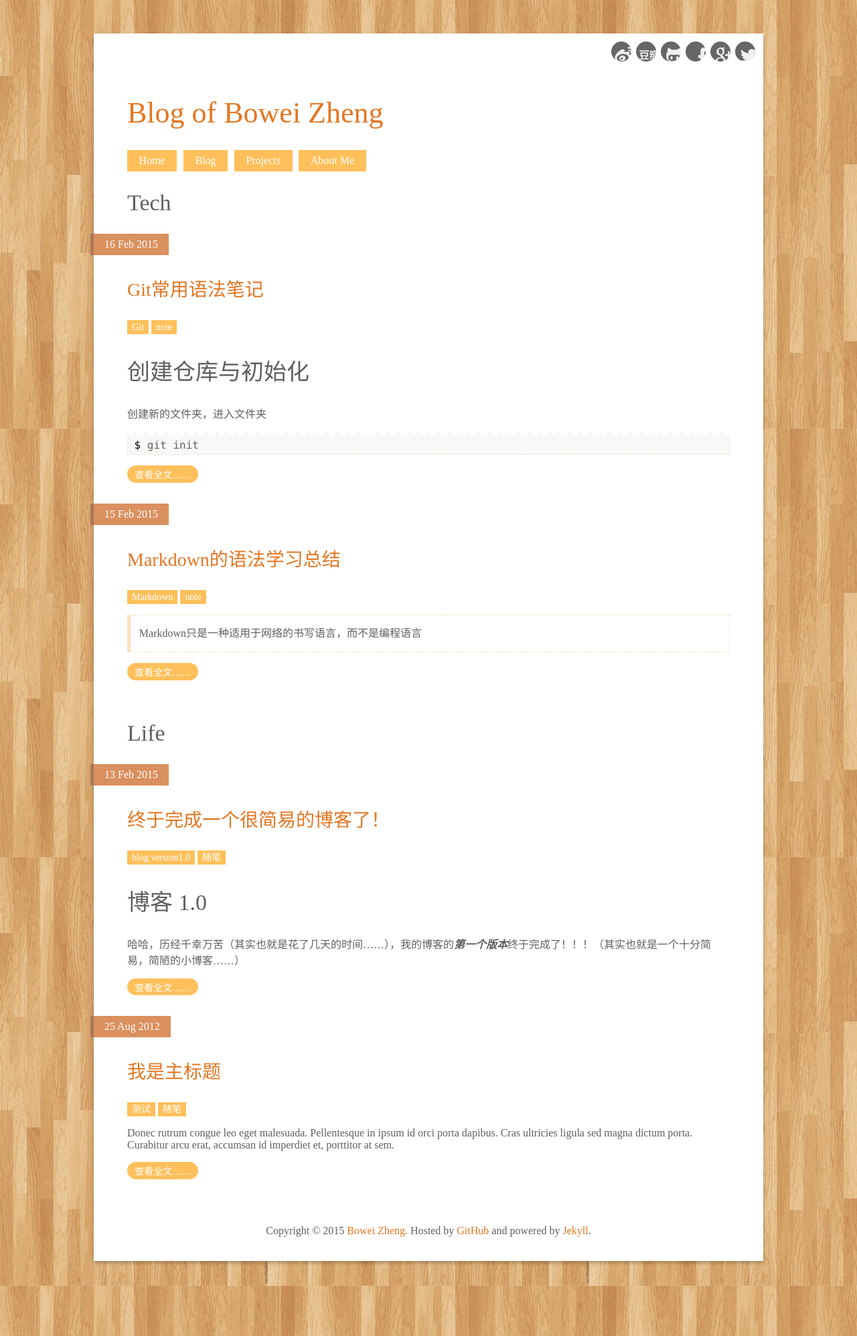
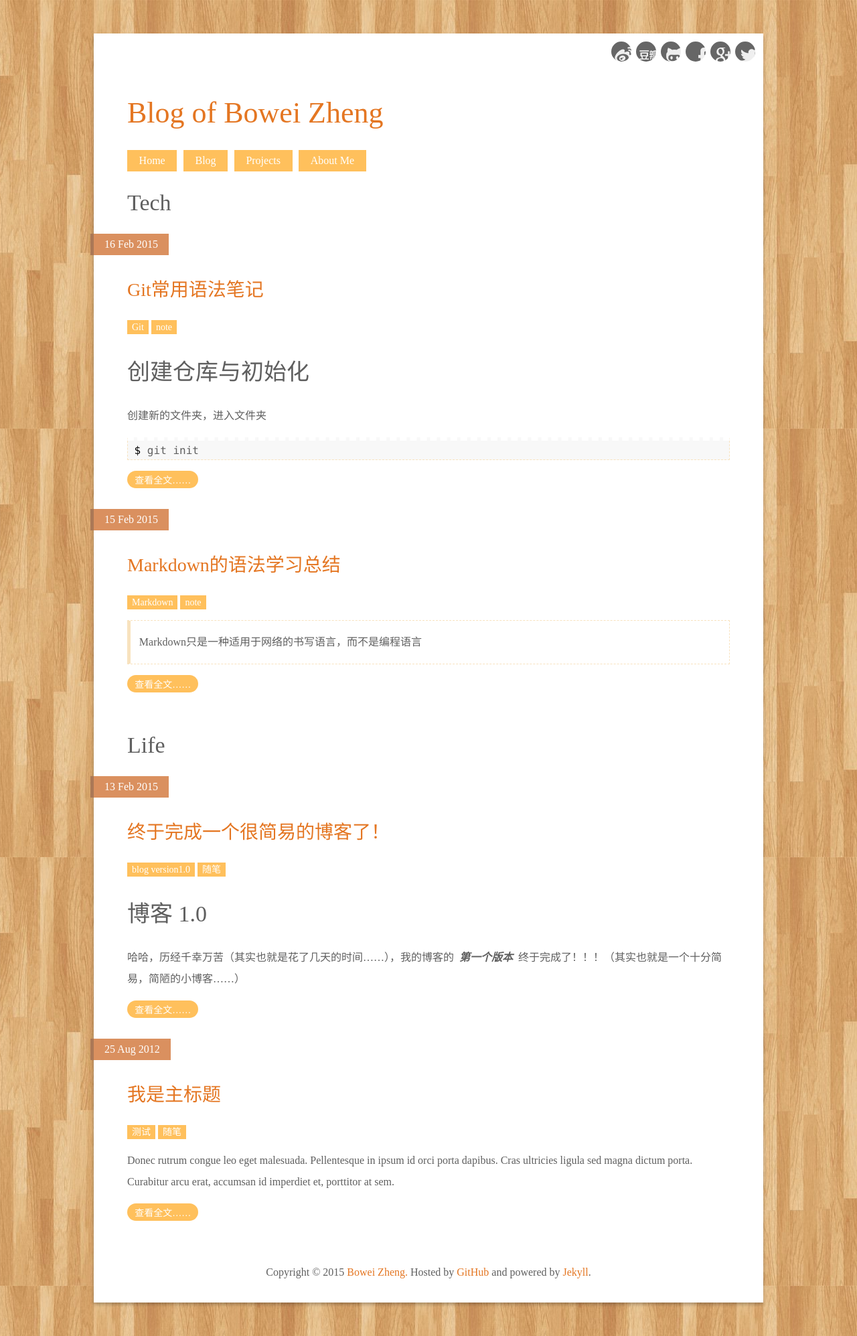
Before and after one commit to wynn719/blog, a Jekyll site: the page built from index.html, in a window 1280 px wide. Shown: the whole page at 67% size. Built offline with Jekyll 4.4.1, drawn with Linux system fonts in a browser that asks for light colours; comment, search, counter and statistics services are not loaded.

Commit message:
update default.css

```diff
--- a/css/default.css
+++ b/css/default.css
@@ -238,6 +238,13 @@ article .title{
 }
 article em{
 	font-weight: bold;
+	margin: 0 0.5em;
+}
+article p, article li{
+	line-height: 2em;
+}
+.art_content p{
+	text-indent: 2em;
 }
 /* disqus_thread */
 #disqus_thread>*{
```
